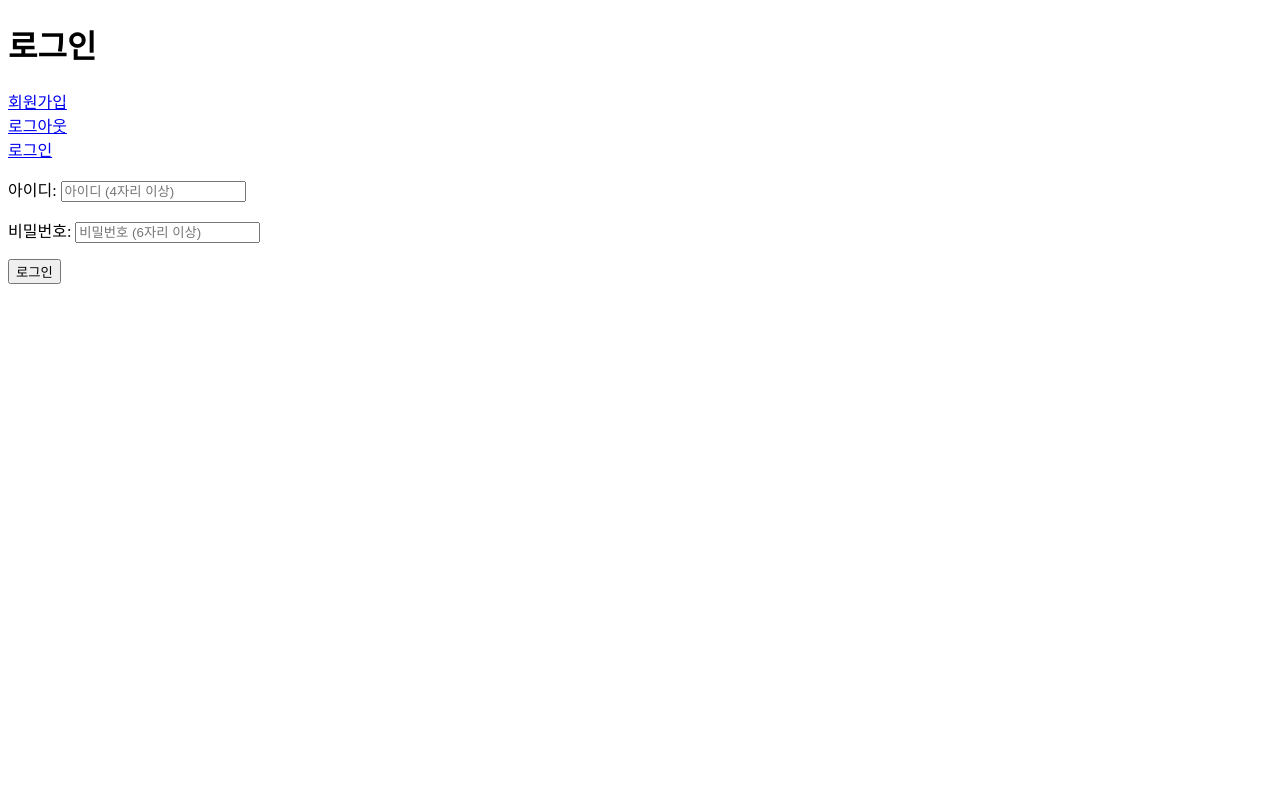
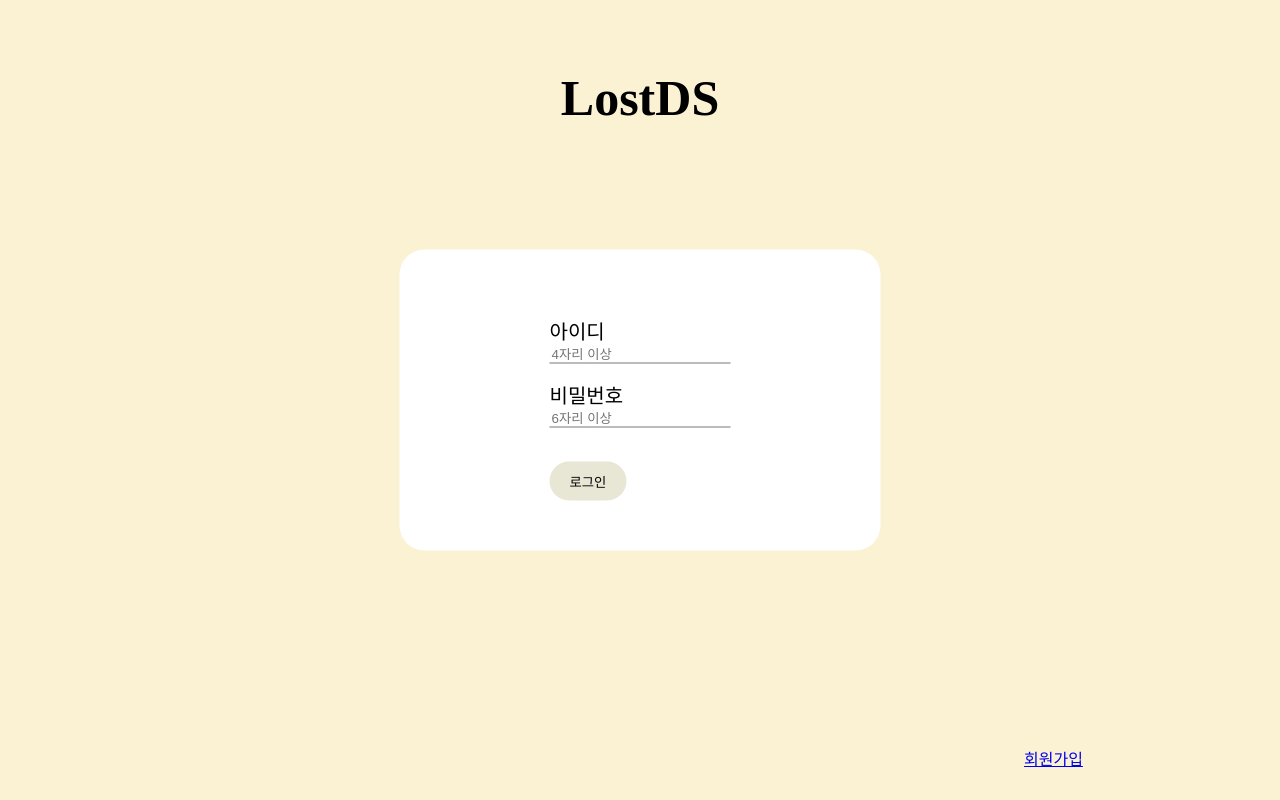
Before and after one commit to 2023-DSWU-Internet-Programming-Project/LostDS, a Django app: template project/user/templates/user/login.html in a window 1280 px wide. Run offline with Django 4.2, Linux system fonts and the light colour scheme; the template is opened without the code that fills it, so the values that code supplies are empty; some web fonts are replaced.

```diff
--- /dev/null
+++ b/project/user/static/user/css/login.css
@@ -0,0 +1,82 @@
+@font-face {
+    font-family: 'PuradakGentleGothicR';
+    src: url('https://cdn.jsdelivr.net/gh/projectnoonnu/noonfonts_11-01@1.1/PuradakGentleGothicR.woff2') format('woff2');
+    font-weight: normal;
+    font-style: normal;
+    text-shadow: 100px;
+}
+
+@font-face {
+    font-family: 'EASTARJET-Medium';
+    src: url('https://cdn.jsdelivr.net/gh/projectnoonnu/noonfonts_231029@1.1/EASTARJET-Medium.woff2') format('woff2');
+    font-weight: 700;
+    font-style: normal;
+}
+
+
+body {
+    font-family: 'EASTARJET-Medium';
+    background-color: #FAF2D2;
+    margin: 0;
+    display: flex;
+    align-items: center;
+    justify-content: center;
+    height: 100vh;
+    flex-direction: column;
+}
+
+.container {
+    position: relative;
+    background-color: white;
+    padding: 50px 150px;
+    border-radius: 25px;
+    /* box-shadow: 0 4px 8px rgb(255, 255, 255, 0.1); */
+    display: flex;
+    flex-direction: column;
+    align-items: center;
+    justify-content: center;
+    position: fixed;
+    top: 50%;
+    left: 50%;
+    transform: translate(-50%, -50%);
+}
+
+label {
+    font-size: 20px;
+}
+
+form {
+    margin: 0;
+}
+
+input[type="text"],
+input[type="password"] {
+    border: none;
+    border-bottom: 0.5px solid rgb(121, 121, 121);
+    outline: none;
+    background-color: transparent;
+}
+
+button.login {
+    font-family: 'EASTARJET-Medium';
+    background-color: #E8E6D5;
+    color: rgb(0, 0, 0);
+    border: none;
+    padding: 10px 20px;
+    border-radius: 50px;
+    cursor: pointer;
+}
+
+h1 {
+    position: absolute;
+    top: 35px;
+    left: 50%;
+    transform: translateX(-50%);
+}
+
+a {
+    position: absolute;
+    bottom: 30px;
+    left: 80%;
+    /* right: 30px;  */
+}
--- a/project/user/templates/user/login.html
+++ b/project/user/templates/user/login.html
@@ -1,36 +1,42 @@
+{% load static %}
+
 <!DOCTYPE html>
 <html lang="en">
 <head>
     <meta charset="UTF-8">
     <meta name="viewport" content="width=device-width, initial-scale=1.0">
-    <title>signup</title>
+    <title>Login</title>
+    <link rel="stylesheet" href="{% static 'user/css/login.css' %}" media="screen">
+    <style> h1{ font-family: 'PuradakGentleGothicR'; font-size: 50px;}</style>
 </head>
 <body>
-    <h1>로그인</h1>
 
-    <a href="/login/signup">회원가입</a><br>
-    <a href="/login/logout">로그아웃</a><br>
-    <a href="/login/">로그인</a>
+    <h1>LostDS</h1>
 
+    <div class="container">
 
     <form method="POST">
         {% csrf_token %}
         <p>
-            <label for="id_username">아이디: </label>
-            <input type="text" name="username" minlength="4" autocomplete="off" required id="id_username" placeholder="아이디 (4자리 이상)">
+            <label for="id_username">아이디 </label><br>
+            <input type="text" name="username" minlength="4" autocomplete="off" required id="id_username" placeholder="4자리 이상">
         </p>
 
         <p>
-            <label for="id_password">비밀번호: </label>
-            <input type="password" name="password" minlength="6" autocomplete="off" required id="id_password" placeholder="비밀번호 (6자리 이상)">
-        </p>
+            <label for="id_password">비밀번호 </label><br>
+            <input type="password" name="password" minlength="6" autocomplete="off" required id="id_password" placeholder="6자리 이상">
+        </p><br>
 
-        <button type="submit">로그인</button>
+        <button type="submit" class="login">로그인</button>
     </form>
 
     {% if error %}
         <p>{{ error }}</p>
     {% endif %}
 
+    </div>
+
+    <a href="/login/signup">회원가입</a>
+
 </body>
 </html>
```
Also changed, not shown: project/db.sqlite3, project/user/static/user/css/signup.css (added), 1 other file.
